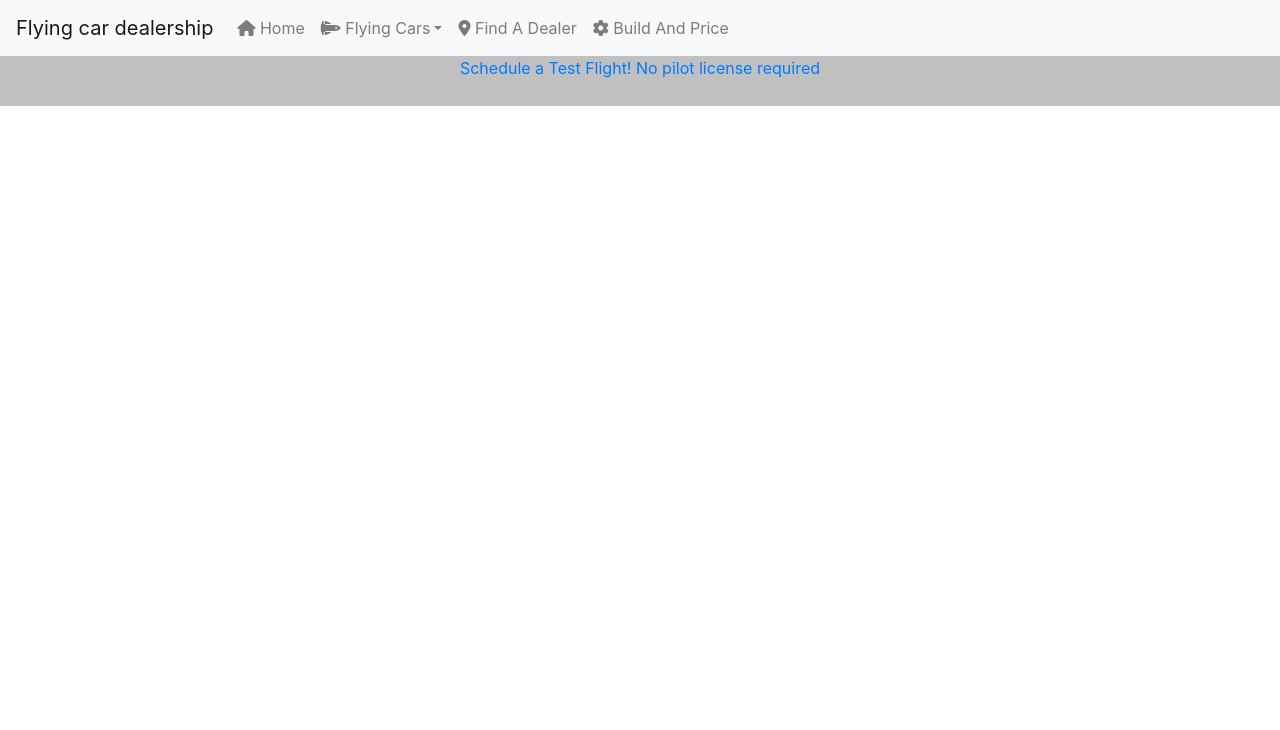
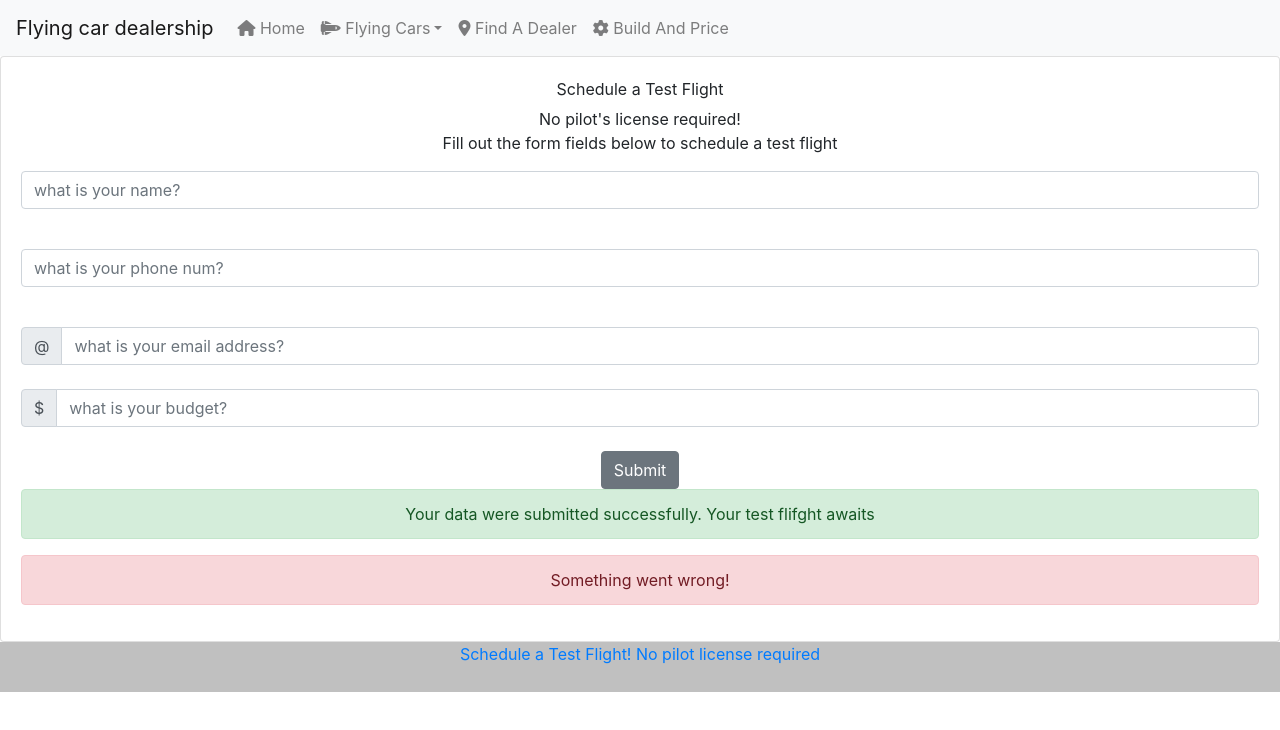
Before and after one commit to aliqamer/reactjs-bootstrap-app, a React (Create React App) app: page /schedule-test-flight in a window 1280 px wide. Shown: the top 730 px of the page. Built offline with nearby package versions, Linux system fonts and the light colour scheme; data requests are answered from the project's data file.

Commit message:
added input form

```diff
--- a/src/App.js
+++ b/src/App.js
@@ -6,6 +6,7 @@ import Home from "./components/Home";
 import Footer from "./components/Footer";
 import DealerLocator from "./components/DealerLocator";
 import { BrowserRouter as Router, Route } from "react-router-dom";
+import TestFlightForm from "./components/TestFlightForm";
 
 class App extends Component {
   constructor(props) {
@@ -37,6 +38,7 @@ class App extends Component {
                 )}
               />
               <Route path="/find-a-dealer" component={DealerLocator} />
+              <Route path="/schedule-test-flight" component={TestFlightForm} />
             </div>
             <Footer />
           </div>
--- /dev/null
+++ b/src/components/TestFlightForm/TestFlightForm.js
@@ -0,0 +1,88 @@
+import React from "react";
+import {
+  Alert,
+  InputGroup,
+  InputGroupAddon,
+  InputGroupText,
+  Card,
+  CardText,
+  CardBody,
+  CardTitle,
+  CardSubtitle,
+  Button,
+  Form,
+  FormGroup,
+  Label,
+  Input,
+  FormText
+} from "reactstrap";
+
+class TestFlightForm extends React.Component {
+  constructor(props) {
+    super(props);
+    this.state = { showSuccess: false, showDanger: false };
+  }
+
+  render() {
+    return (
+      <div>
+        <Card>
+          <CardBody>
+            <CardTitle>Schedule a Test Flight</CardTitle>
+            <CardSubtitle>No pilot's license required!</CardSubtitle>
+            <CardText>
+              Fill out the form fields below to schedule a test flight
+            </CardText>
+            <Form>
+              <FormGroup>
+                <Input
+                  type="text"
+                  name="customerName"
+                  id="customerName"
+                  placeholder="what is your name?"
+                />
+              </FormGroup>
+              <br />
+              <FormGroup>
+                <Input
+                  type="text"
+                  name="phone"
+                  id="phone"
+                  placeholder="what is your phone num?"
+                />
+              </FormGroup>
+              <br />
+              <InputGroup>
+                <InputGroupAddon addonType="prepend">@</InputGroupAddon>
+                <Input
+                  type="text"
+                  name="email"
+                  id="email"
+                  placeholder="what is your email address?"
+                />
+              </InputGroup>
+              <br />
+              <InputGroup>
+                <InputGroupAddon addonType="prepend">$</InputGroupAddon>
+                <Input
+                  type="text"
+                  name="budget"
+                  id="budget"
+                  placeholder="what is your budget?"
+                />
+              </InputGroup>
+            </Form>
+            <br />
+            <Button>Submit</Button>
+            <Alert color="success">
+              Your data were submitted successfully. Your test flifght awaits{" "}
+            </Alert>
+            <Alert color="danger">Something went wrong!</Alert>
+          </CardBody>
+        </Card>
+      </div>
+    );
+  }
+}
+
+export default TestFlightForm;
--- /dev/null
+++ b/src/components/TestFlightForm/index.js
@@ -0,0 +1 @@
+export { default } from "./TestFlightForm";
```
